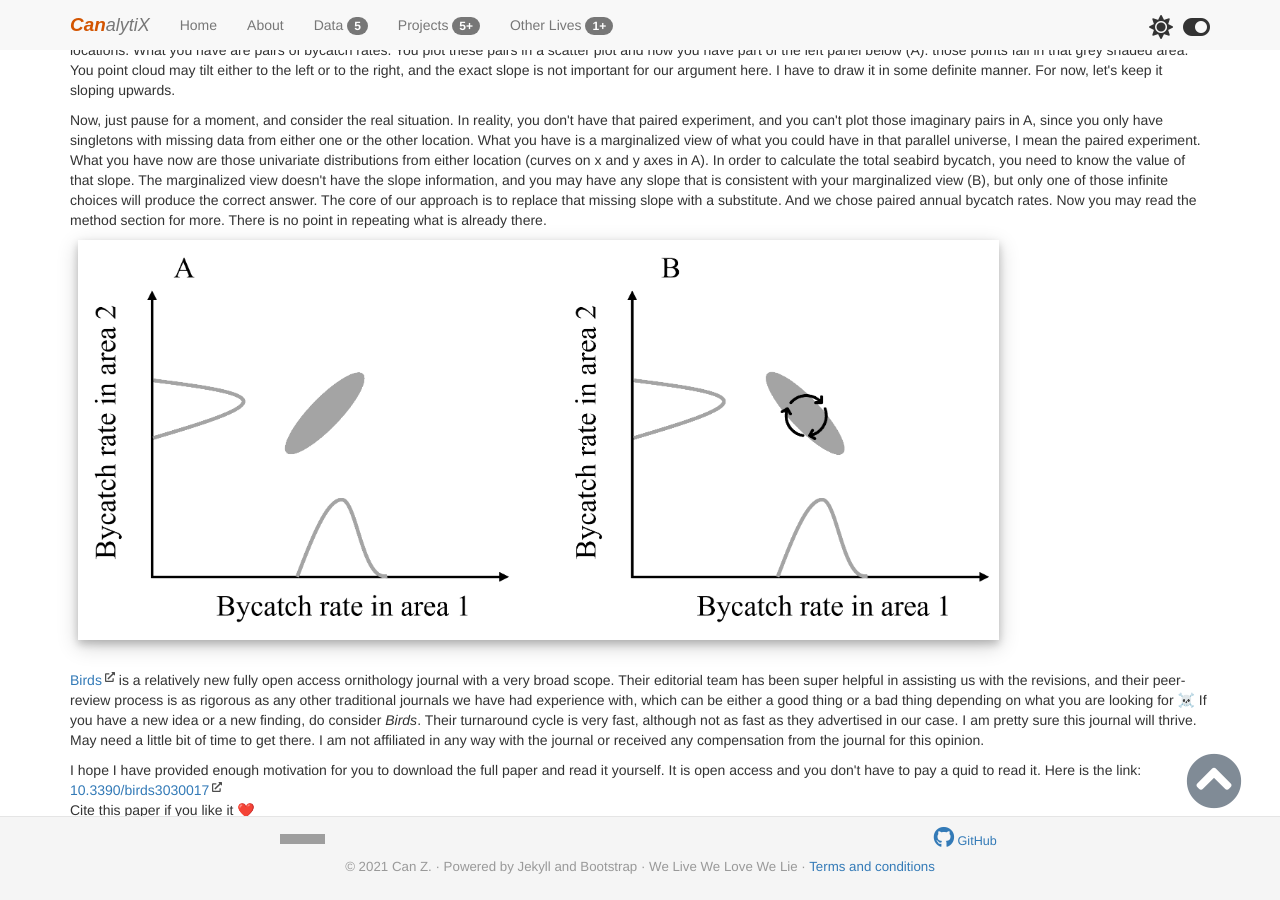
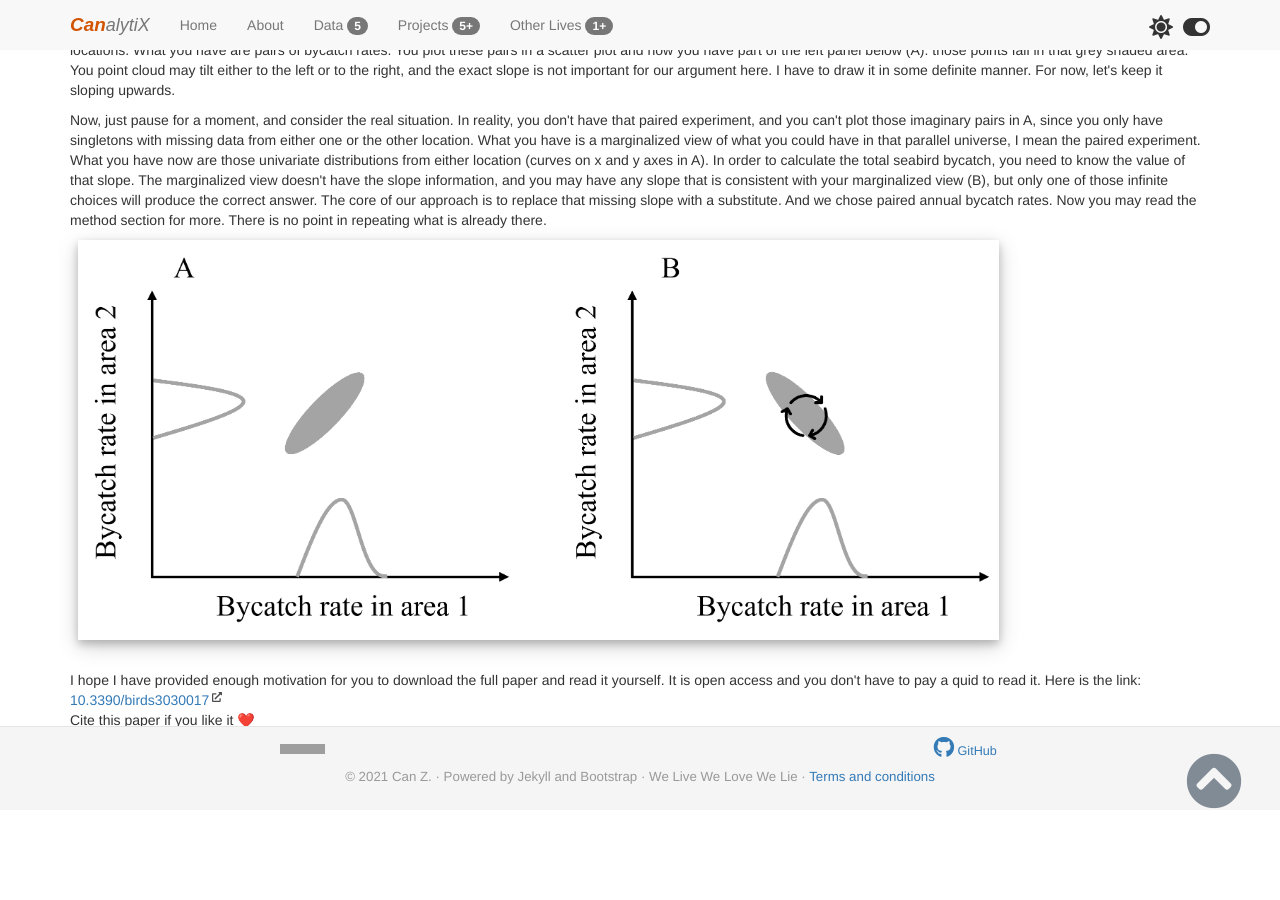
Before and after one commit to HVoltBb/HVoltBb.github.io, a Jekyll site: the page built from random/posts/birdbycatch_paper2022.html, in a window 1280 px wide and 900 px high, scrolled down 1233 px. Built offline with Jekyll 4.4.1, drawn with Linux system fonts in a browser that asks for light colours; comment, search, counter and statistics services are not loaded; after the commit the page ends 2043 px from its top, so only the background shows below that; grey boxes are pictures that could not be loaded.

Commit message:
trimming

```diff
--- a/random/posts/birdbycatch_paper2022.html
+++ b/random/posts/birdbycatch_paper2022.html
@@ -44,7 +44,4 @@ description: Read assessing total seabird bycatch uncertainty with Can Zhou
 </p>
 <p><img src="/pics/fig4.png" height="400px" width="921px" alt="A diagram showing the relationship between two bycatch rates" class="figure-img img-fluid shadowy">
 </p>
-<p>
-    <a href="https://www.mdpi.com/journal/birds">Birds</a> is a relatively new fully open access ornithology journal with a very broad scope. Their editorial team has been super helpful in assisting us with the revisions, and their peer-review process is as rigorous as any other traditional journals we have had experience with, which can be either a good thing or a bad thing depending on what you are looking for ☠️ If you have a new idea or a new finding, do consider <i>Birds</i>. Their turnaround cycle is very fast, although not as fast as they advertised in our case. I am pretty sure this journal will thrive. May need a little bit of time to get there. I am not affiliated in any way with the journal or received any compensation from the journal for this opinion.
-</p>
 <p>I hope I have provided enough motivation for you to download the full paper and read it yourself. It is open access and you don't have to pay a quid to read it. Here is the link:<br><a href="https://www.mdpi.com/1770206">10.3390/birds3030017</a><br>Cite this paper if you like it &#10084;&#65039; <br>or leave us a comment &#x1F447;</p>
```
